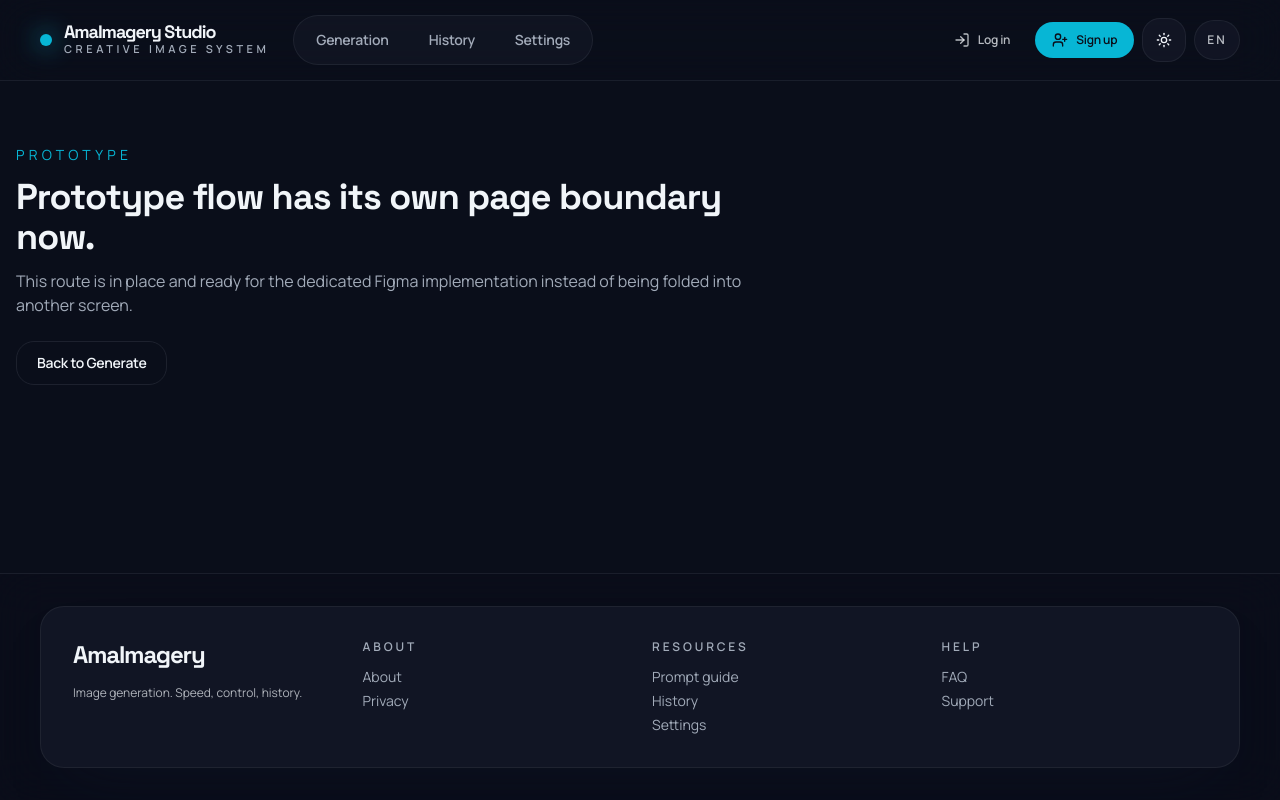
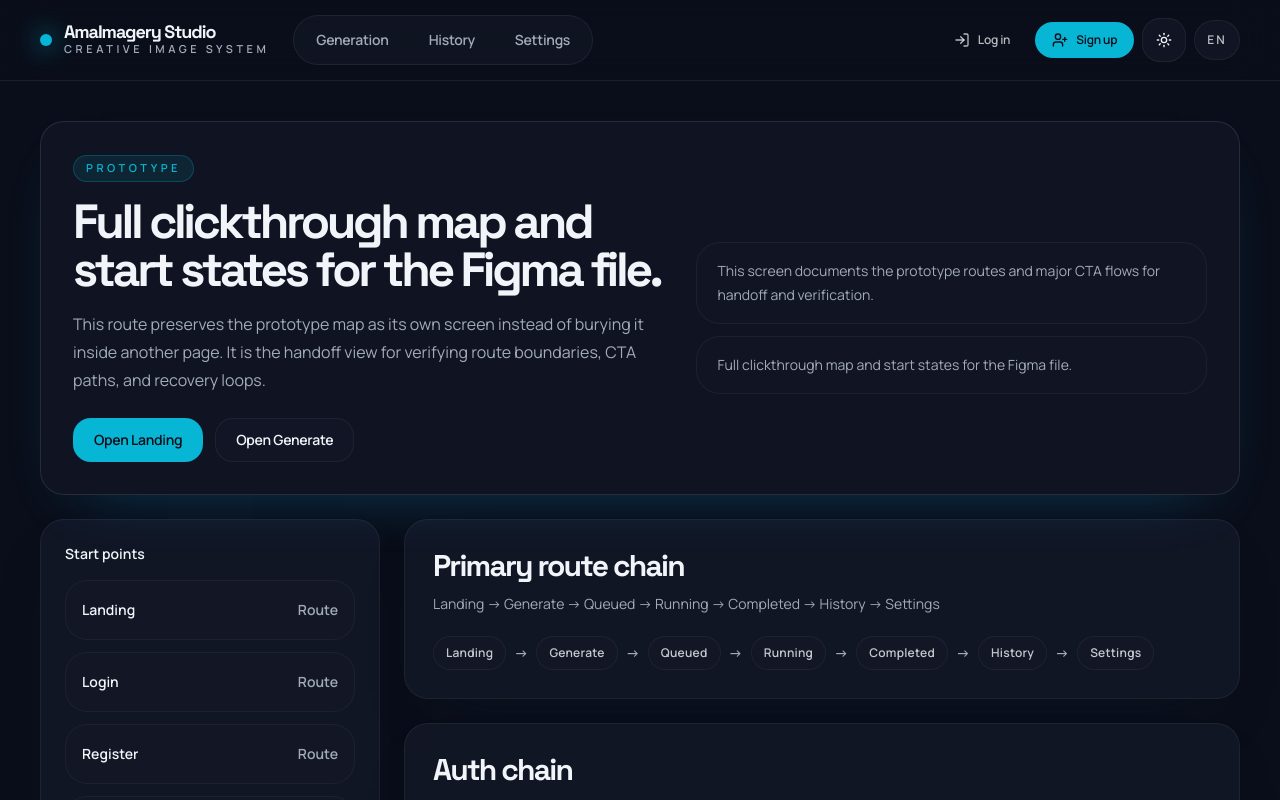
Before and after one commit to AmaLS367/AmaImagery, a React (Vite) app in the folder frontend/: page /prototype in a window 1280 px wide. Shown: the top 800 px of the page. Built offline with nearby package versions, Linux system fonts and the light colour scheme; no server answers.

Commit message:
feat(prototype): add prototype flow screen

```diff
--- a/frontend/src/pages/Prototype.tsx
+++ b/frontend/src/pages/Prototype.tsx
@@ -1,23 +1,116 @@
 import { Link } from 'react-router-dom'
 
 import { Button } from '../components/ui/button'
+import { MetaPill, SectionEyebrow, SurfacePanel } from '../components/ui/foundation'
 import { appRoutes } from '../lib/routes'
+
+const startPoints = [
+  { label: 'Landing', href: appRoutes.landing },
+  { label: 'Login', href: appRoutes.login },
+  { label: 'Register', href: appRoutes.register },
+  { label: 'Generate', href: appRoutes.generate },
+  { label: 'FAQ', href: appRoutes.faq },
+  { label: '404', href: appRoutes.notFound },
+] as const
+
+const flowSections = [
+  {
+    title: 'Primary route chain',
+    description: 'Landing -> Generate -> Queued -> Running -> Completed -> History -> Settings',
+    steps: ['Landing', 'Generate', 'Queued', 'Running', 'Completed', 'History', 'Settings'],
+  },
+  {
+    title: 'Auth chain',
+    description: 'Landing -> Login -> Forgot Password -> Reset Password -> Login -> Generate',
+    steps: ['Landing', 'Login', 'Forgot Password', 'Reset Password', 'Login', 'Generate'],
+  },
+  {
+    title: 'Editorial and recovery',
+    description:
+      'Landing footer -> About -> FAQ -> Prompt Guide -> Privacy | 404 -> Landing -> FAQ -> Prompt Guide',
+    steps: ['Landing footer', 'About', 'FAQ', 'Prompt Guide', 'Privacy', '404', 'Landing'],
+  },
+] as const
+
+const verificationNotes = [
+  'This screen documents the prototype routes and major CTA flows for handoff and verification.',
+  'Full clickthrough map and start states for the Figma file.',
+] as const
 
 export default function Prototype() {
   return (
-    <section className="container space-y-6 py-16">
-      <div className="max-w-3xl space-y-3">
-        <p className="text-sm uppercase tracking-[0.3em] text-primary">Prototype</p>
-        <h1 className="text-4xl font-semibold tracking-tight">Prototype flow has its own page boundary now.</h1>
-        <p className="text-muted-foreground">
-          This route is in place and ready for the dedicated Figma implementation instead of being folded into another
-          screen.
-        </p>
+    <section className="page-shell space-y-6 py-8 xl:py-10">
+      <SurfacePanel glass className="space-y-6 p-6 md:p-8">
+        <div className="grid gap-6 xl:grid-cols-[1.08fr_0.92fr] xl:items-end">
+          <div className="space-y-4">
+            <SectionEyebrow>Prototype</SectionEyebrow>
+            <h1 className="font-display text-4xl font-semibold tracking-[-0.07em] text-foreground sm:text-5xl">
+              Full clickthrough map and start states for the Figma file.
+            </h1>
+            <p className="max-w-3xl text-base leading-7 text-muted-foreground">
+              This route preserves the prototype map as its own screen instead of burying it inside another page. It
+              is the handoff view for verifying route boundaries, CTA paths, and recovery loops.
+            </p>
+          </div>
+
+          <div className="grid gap-3">
+            {verificationNotes.map((note) => (
+              <div key={note} className="rounded-[24px] border border-border/60 bg-card/60 px-5 py-4 text-sm leading-6 text-muted-foreground">
+                {note}
+              </div>
+            ))}
+          </div>
+        </div>
+
+        <div className="flex flex-wrap gap-3">
+          <Button asChild>
+            <Link to={appRoutes.landing}>Open Landing</Link>
+          </Button>
+          <Button asChild variant="secondary">
+            <Link to={appRoutes.generate}>Open Generate</Link>
+          </Button>
+        </div>
+      </SurfacePanel>
+
+      <div className="grid gap-6 xl:grid-cols-[340px_minmax(0,1fr)]">
+        <SurfacePanel className="space-y-4 p-6">
+          <div className="text-sm font-semibold text-foreground">Start points</div>
+          <div className="grid gap-3">
+            {startPoints.map((point) => (
+              <Link
+                key={point.href}
+                to={point.href}
+                className="flex min-h-[60px] items-center justify-between rounded-[22px] border border-border/60 bg-card/70 px-4 text-sm font-semibold text-foreground transition-colors hover:bg-card"
+              >
+                <span>{point.label}</span>
+                <span className="text-muted-foreground">Route</span>
+              </Link>
+            ))}
+          </div>
+        </SurfacePanel>
+
+        <div className="grid gap-6">
+          {flowSections.map((section) => (
+            <SurfacePanel key={section.title} className="space-y-5 p-6 md:p-7">
+              <div className="space-y-2">
+                <h2 className="font-display text-3xl font-semibold tracking-[-0.06em] text-foreground">
+                  {section.title}
+                </h2>
+                <p className="text-sm leading-6 text-muted-foreground">{section.description}</p>
+              </div>
+
+              <div className="flex flex-wrap items-center gap-2">
+                {section.steps.map((step, index) => (
+                  <div key={`${section.title}-${step}-${index}`} className="flex items-center gap-2">
+                    <MetaPill>{step}</MetaPill>
+                    {index < section.steps.length - 1 ? <span className="text-sm font-semibold text-muted-foreground">-&gt;</span> : null}
+                  </div>
+                ))}
+              </div>
+            </SurfacePanel>
+          ))}
+        </div>
       </div>
-
-      <Button asChild variant="outline">
-        <Link to={appRoutes.generate}>Back to Generate</Link>
-      </Button>
     </section>
   )
 }
```
